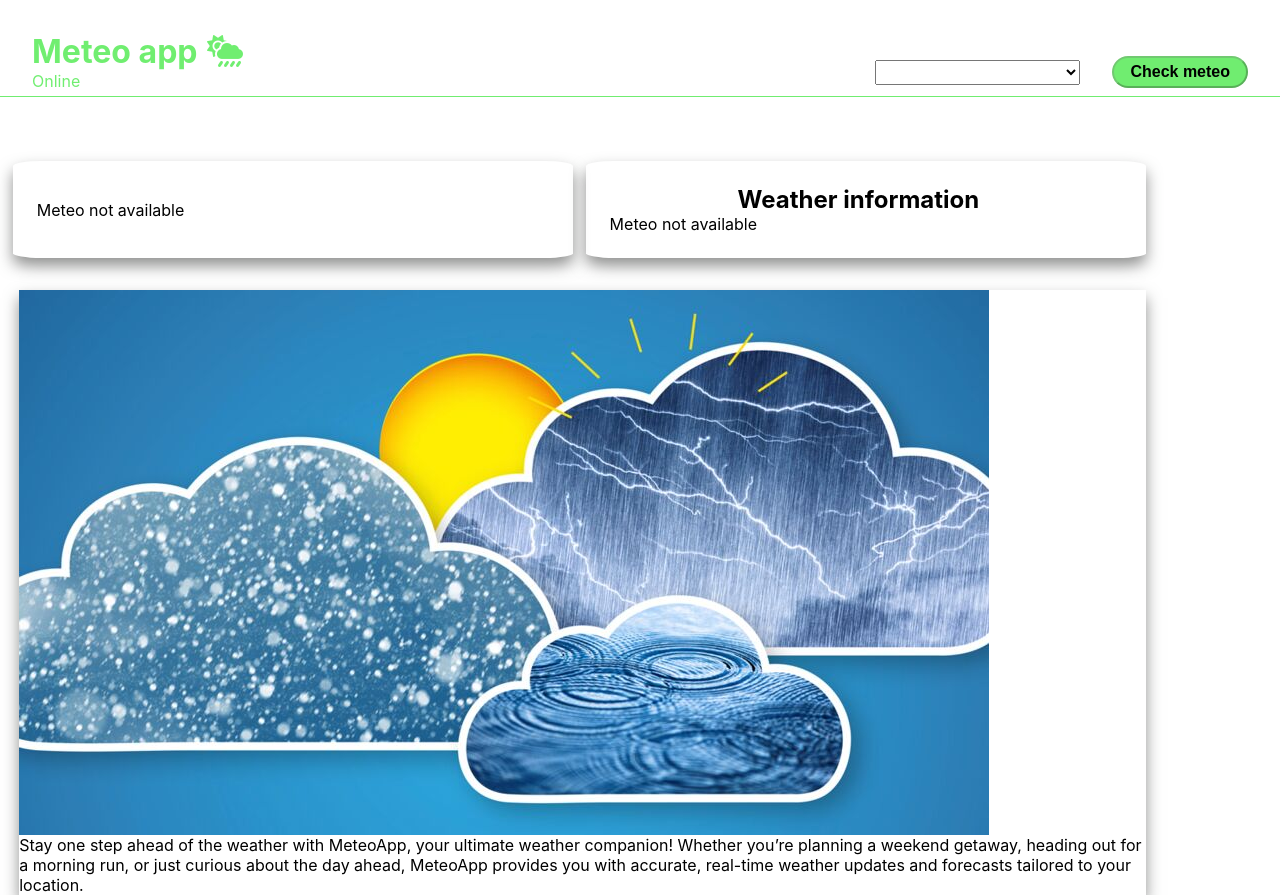
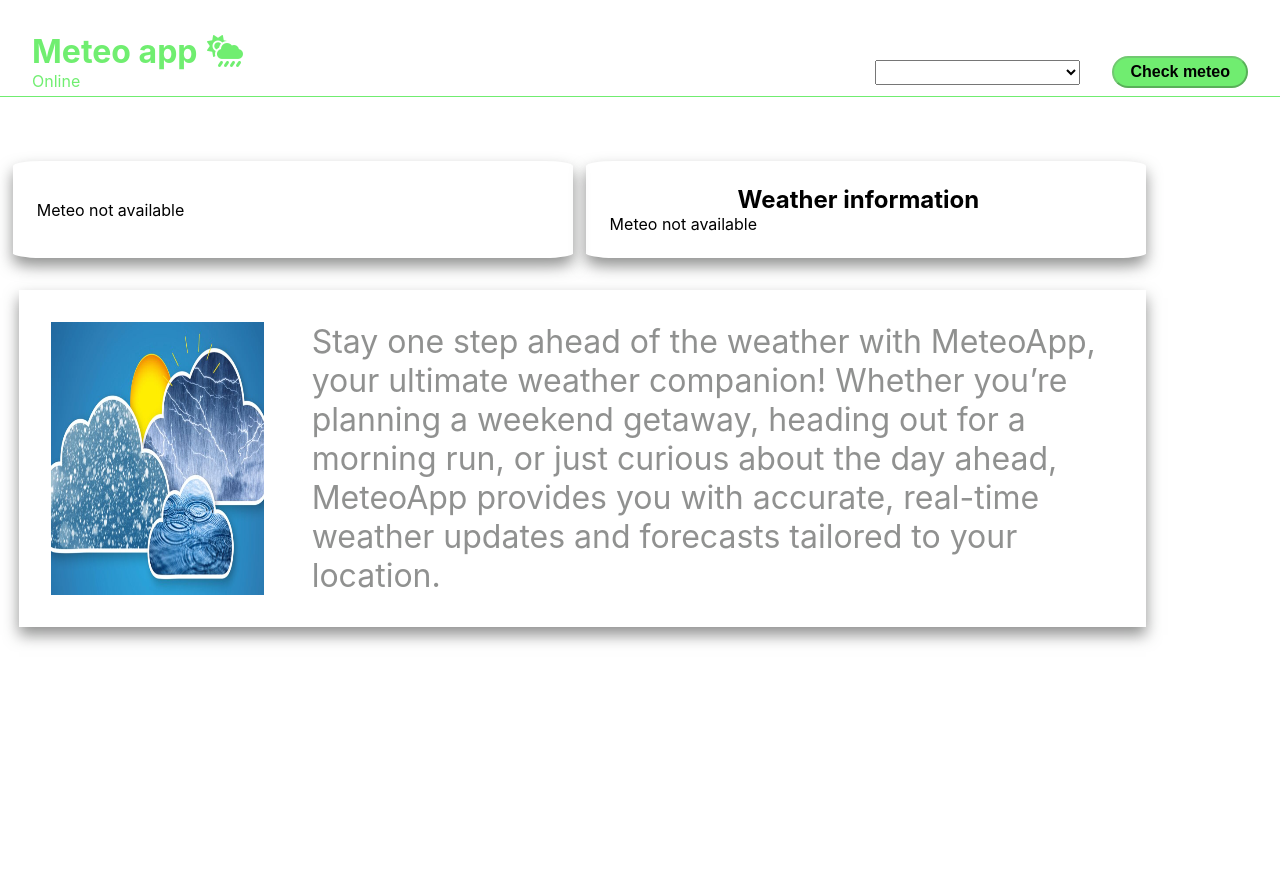
Before and after one commit to uzairsaid/ReactExericise, a React (Create React App) app: page / in a window 1280 px wide. After the commit the page ends 800 px from the top, so only its background shows below. Built offline with nearby package versions, Linux system fonts and the light colour scheme.

Commit message:
added a picture in content

```diff
--- a/src/components/Content.js
+++ b/src/components/Content.js
@@ -7,11 +7,9 @@ function Content(){
     return(
 
         <div className='content-card'>
-            <div className='content-img'>
+            <div className='content-body'>
                 <img src={contentImage} alt='content-picture'/>
-            </div>
 
-            <div className='content-body'>
                     <p className='content-paragraph'>
                     Stay one step ahead of the weather with MeteoApp,
                     your ultimate weather companion! Whether you’re planning a weekend getaway,
--- a/src/style/content_card.scss
+++ b/src/style/content_card.scss
@@ -1,7 +1,7 @@
 @import './slide_card';
 
 .content-card {
-    display: flex;
+    //display: flex;
     flex-direction: row;
     margin-top: 2rem;
     box-shadow: 0 0.5rem 0.9rem $secondary-color;
@@ -10,12 +10,16 @@
     width: 88%;
     margin-left: 1.5%;
     margin-right: 1.5%;
-    .content-img{
-        //width: 40%;
+    .content-body{
+        display: flex;
+        padding: 2rem;
         img{
-            display: block;
-            width: auto;
-
+            width: 20%;
+            margin-right: 3rem;
+        }
+        p {
+            font-size: 2rem;
+            color: $secondary-color;
         }
 
     }
```
